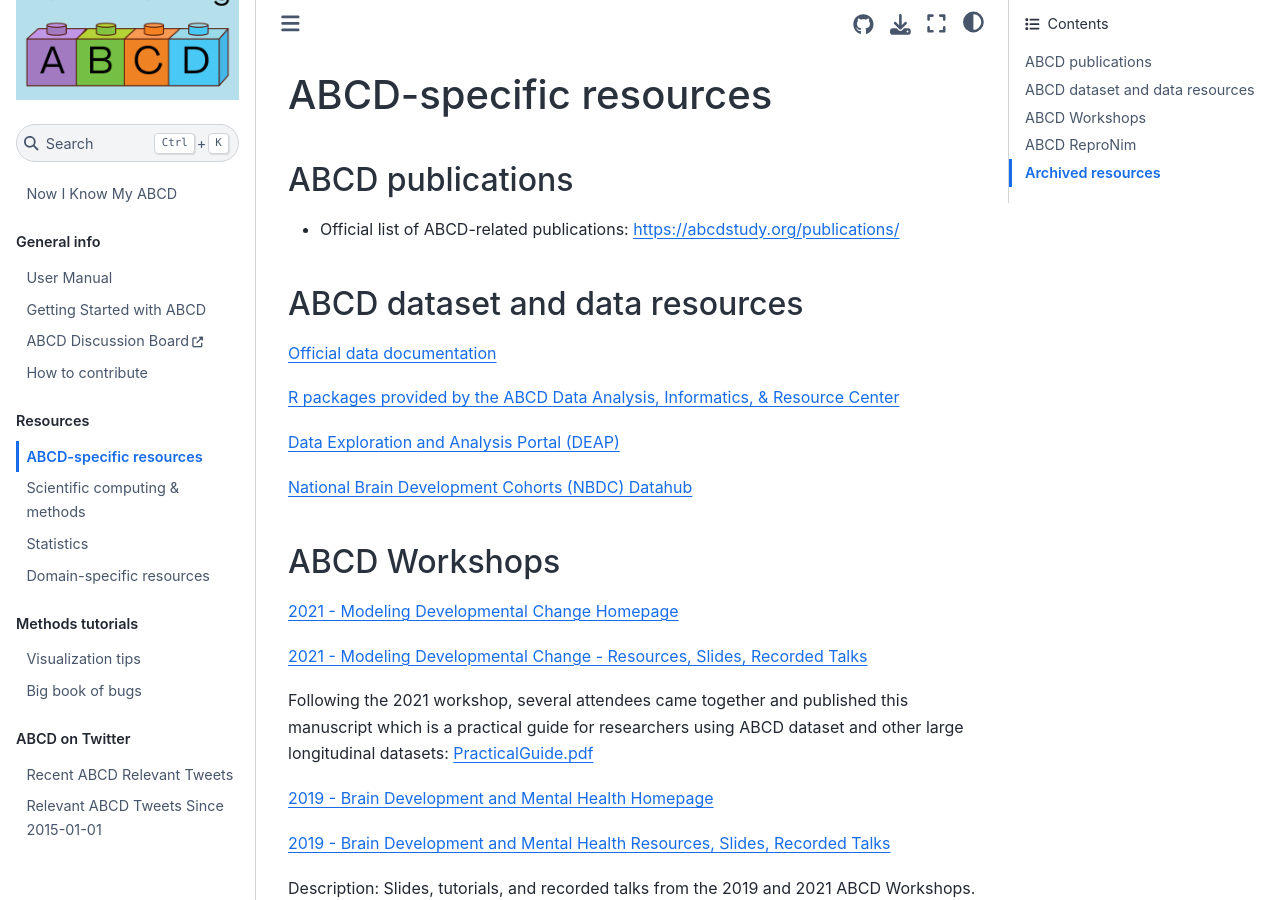
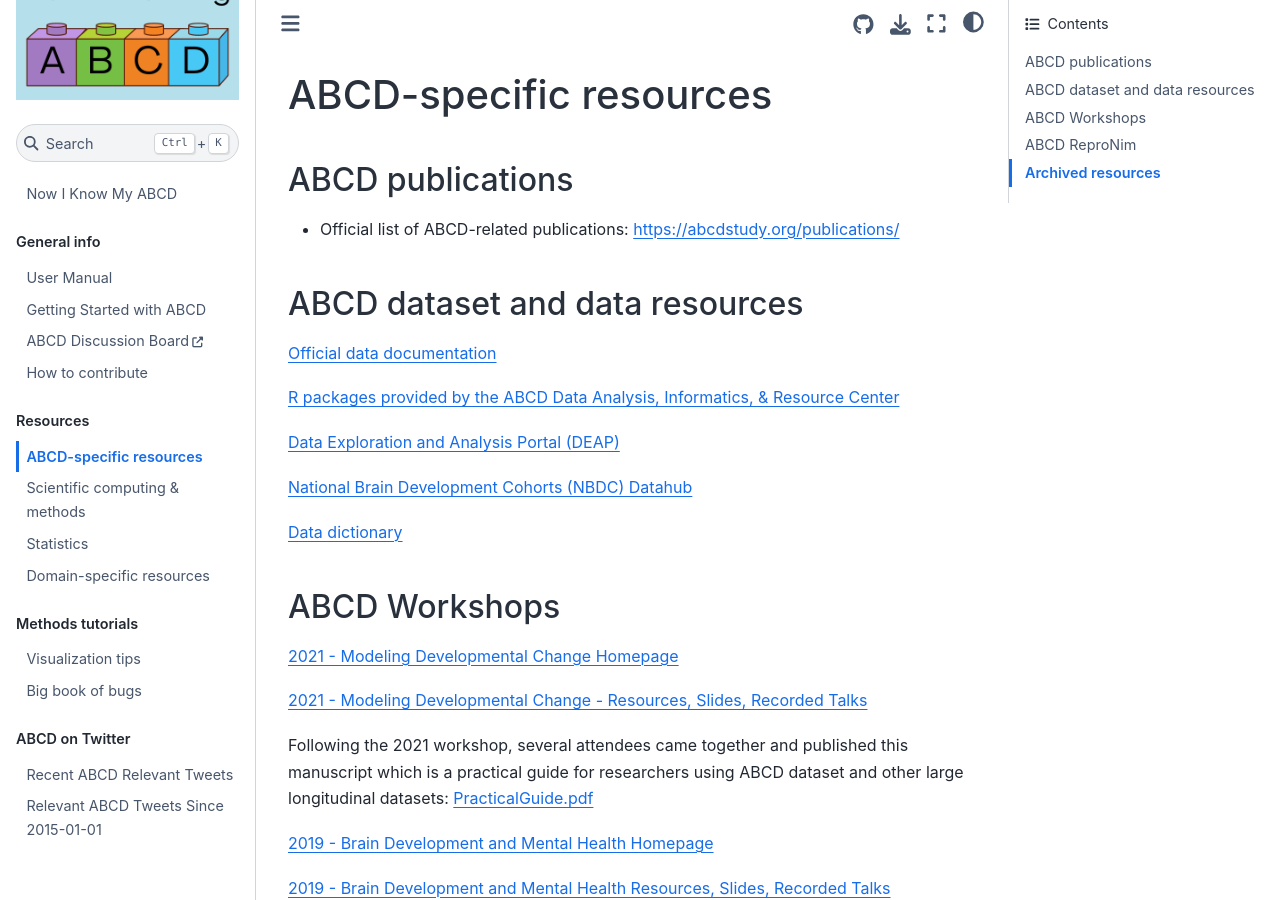
Before and after one commit to now-i-know-my-abcd/docs, a Jupyter Book: the page built from docs/resources/abcd-specific.md, in a window 1280 px wide and 900 px high. Built offline with Jupyter Book 1.0.4 settings and Sphinx 7.4.7 and the Sphinx Book theme 1.1.4, drawn with Linux system fonts in a browser that asks for light colours.

Commit message:
Added data dictionary to resources

```diff
--- a/docs/resources/abcd-specific.md
+++ b/docs/resources/abcd-specific.md
@@ -13,6 +13,8 @@
 [Data Exploration and Analysis Portal (DEAP)](abcd.deapscience.com)
 
 [National Brain Development Cohorts (NBDC) Datahub](https://nbdc-datahub.org/)
+
+[Data dictionary](https://nbdc-datashare.lassoinformatics.com/data-wrangler)
 
 
 ### ABCD Workshops
```
